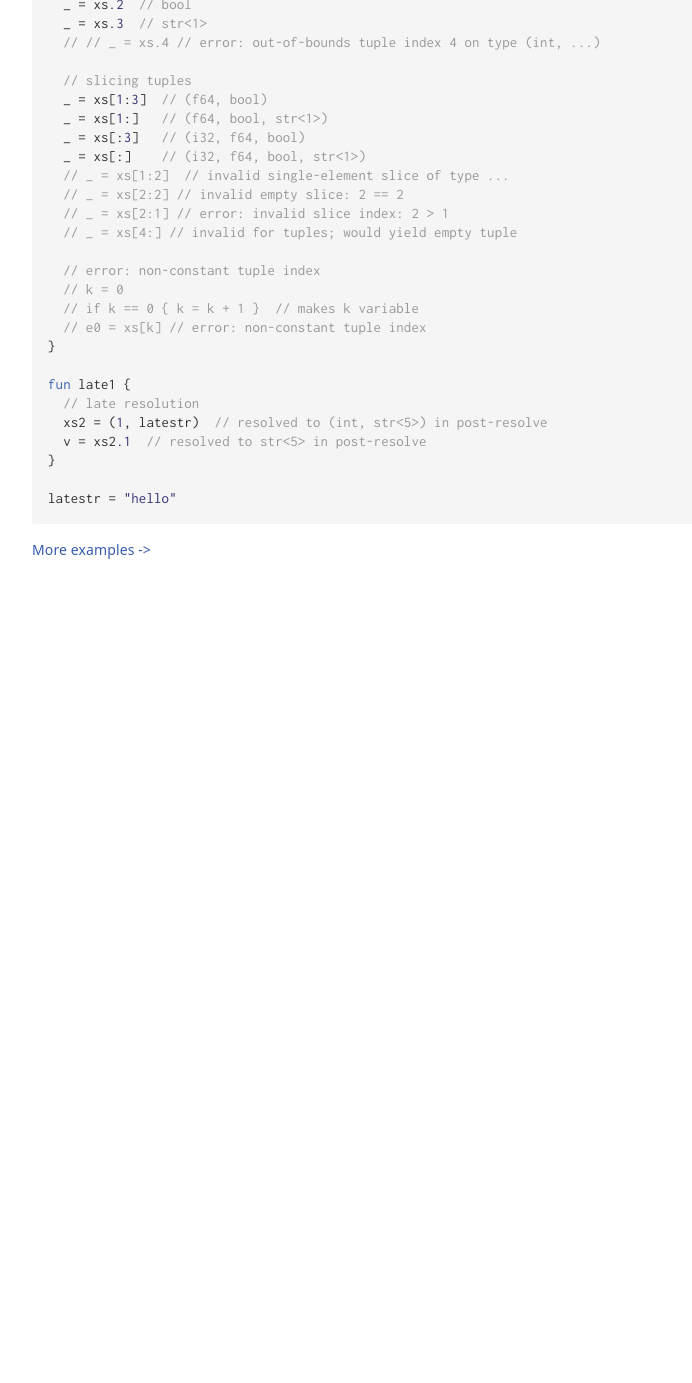
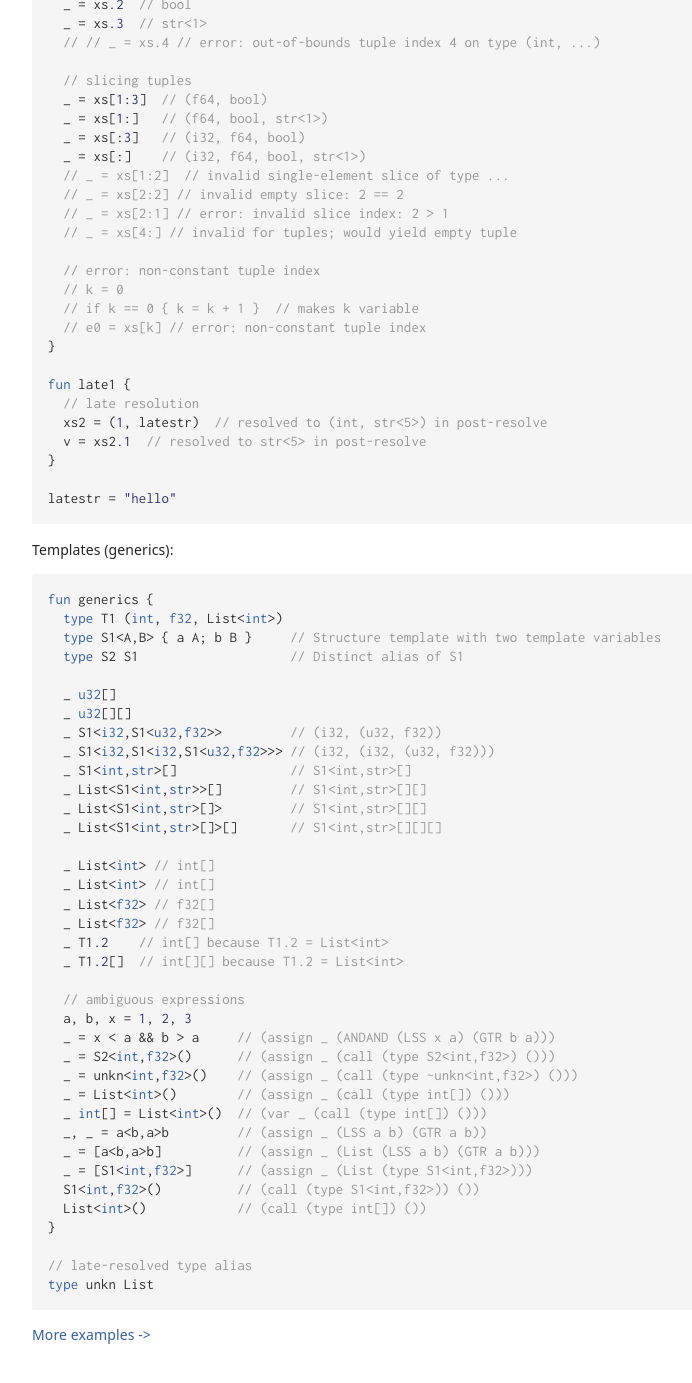
Before and after one commit to rsms/co, a Jekyll site: the page built from docs/index.md, in a window 1280 px wide and 1400 px high, scrolled down 2007 px. Shown: the top 1383 px of the window, without its empty margins (208-900 px from the left). Built offline with Jekyll 4.4.1, drawn with Linux system fonts in a browser that asks for light colours; some web fonts are replaced; our own code applies the rules of GitHub Pages for plain Markdown files; before the commit the page ends 2637 px from its top, so only the background shows below that.

Commit message:
website: examples

````diff
--- a/docs/index.md
+++ b/docs/index.md
@@ -137,4 +137,46 @@ fun late1 {
 latestr = "hello"
 ```
 
+Templates (generics):
+
+```co
+fun generics {
+  type T1 (int, f32, List<int>)
+  type S1<A,B> { a A; b B }     // Structure template with two template variables
+  type S2 S1                    // Distinct alias of S1
+
+  _ u32[]
+  _ u32[][]
+  _ S1<i32,S1<u32,f32>>         // (i32, (u32, f32))
+  _ S1<i32,S1<i32,S1<u32,f32>>> // (i32, (i32, (u32, f32)))
+  _ S1<int,str>[]               // S1<int,str>[]
+  _ List<S1<int,str>>[]         // S1<int,str>[][]
+  _ List<S1<int,str>[]>         // S1<int,str>[][]
+  _ List<S1<int,str>[]>[]       // S1<int,str>[][][]
+
+  _ List<int> // int[]
+  _ List<int> // int[]
+  _ List<f32> // f32[]
+  _ List<f32> // f32[]
+  _ T1.2    // int[] because T1.2 = List<int>
+  _ T1.2[]  // int[][] because T1.2 = List<int>
+
+  // ambiguous expressions
+  a, b, x = 1, 2, 3
+  _ = x < a && b > a     // (assign _ (ANDAND (LSS x a) (GTR b a)))
+  _ = S2<int,f32>()      // (assign _ (call (type S2<int,f32>) ()))
+  _ = unkn<int,f32>()    // (assign _ (call (type ~unkn<int,f32>) ()))
+  _ = List<int>()        // (assign _ (call (type int[]) ()))
+  _ int[] = List<int>()  // (var _ (call (type int[]) ()))
+  _, _ = a<b,a>b         // (assign _ (LSS a b) (GTR a b))
+  _ = [a<b,a>b]          // (assign _ (List (LSS a b) (GTR a b)))
+  _ = [S1<int,f32>]      // (assign _ (List (type S1<int,f32>)))
+  S1<int,f32>()          // (call (type S1<int,f32>)) ())
+  List<int>()            // (call (type int[]) ())
+}
+
+// late-resolved type alias
+type unkn List
+```
+
 [More examples ->](https://github.com/rsms/co/tree/master/example)
````
